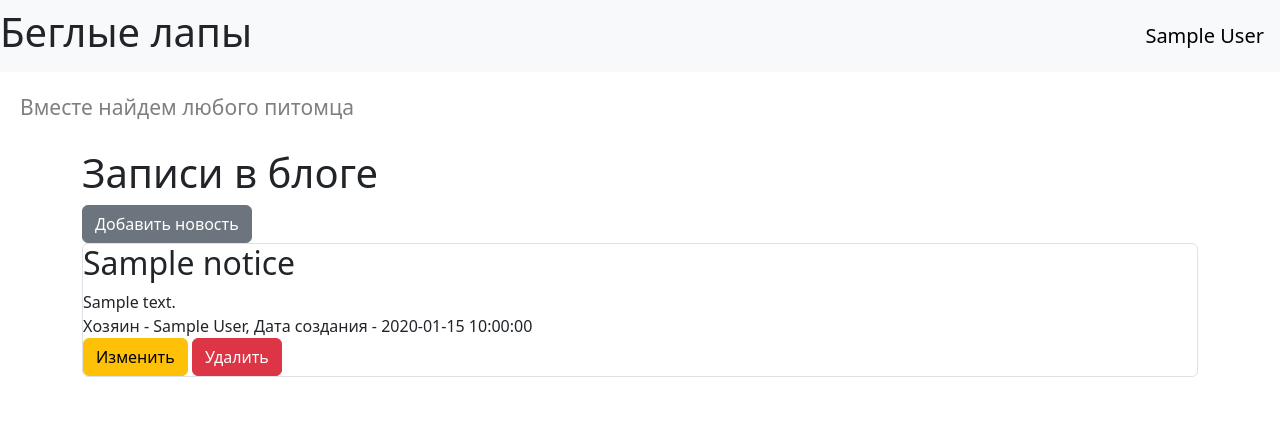
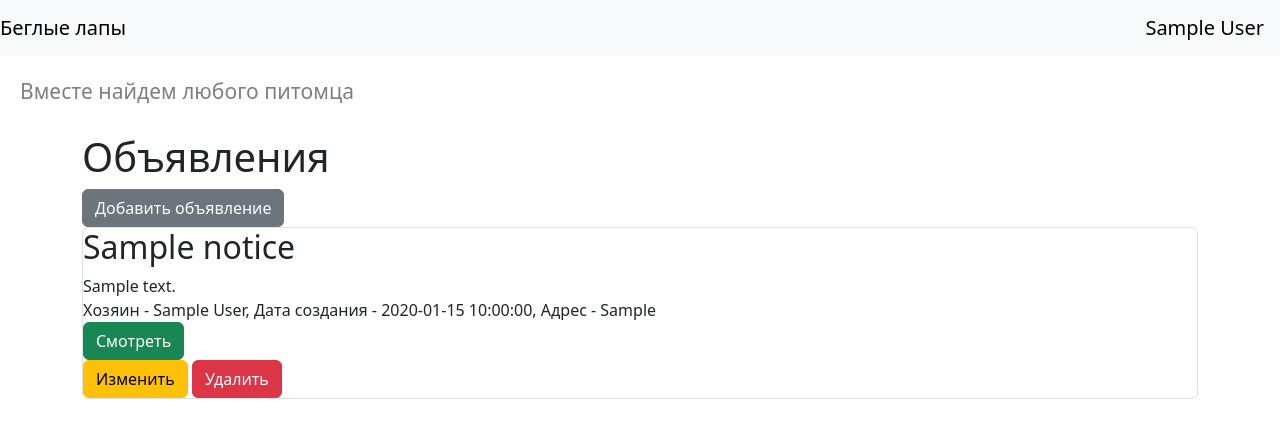
Before and after one commit to de-Nis1603/web_project, a Flask app: page / in a window 1280 px wide. Shown: the top 438 px of the page. Run offline with Flask 3, Linux system fonts and the light colour scheme; a user stored in the database is signed in; tables that the repository leaves empty hold one stand-in row (values such as "Sample post").

Commit message:
Каждое объявление можно смотреть отдельно, добавлено быстрое возвращение на главную страницу

```diff
--- a/forms/notices.py
+++ b/forms/notices.py
@@ -5,7 +5,7 @@ from wtforms.validators import DataRequired
 
 
 class NoticeForm(FlaskForm):
-    title = StringField('Заголовок', validators=[DataRequired()])
-    content = TextAreaField("Содержание")
+    title = StringField('Имя', validators=[DataRequired()])
+    content = TextAreaField("Описание")
     points = TextAreaField('Возможное место нахождения')
-    submit = SubmitField('Применить')
+    submit = SubmitField('Отправить')
--- a/main.py
+++ b/main.py
@@ -96,6 +96,14 @@ def add_news():
                            form=form)
 
 
+@app.route('/notice/watch/<int:id>')
+def watch_notice(id):
+    db_sess = db_session.create_session()
+    needed_notice = db_sess.query(Notices).filter(Notices.id == id).first()
+    return render_template('watch.html', name=needed_notice.title, description=needed_notice.content,
+                           owner = needed_notice.user.name)
+
+
 @app.route('/notice/<int:id>', methods=['GET', 'POST'])
 @login_required
 def edit_news(id):
--- a/templates/base.html
+++ b/templates/base.html
@@ -7,7 +7,7 @@
     </head>
     <body>
         <nav class="navbar navbar-light bg-light">
-            <h1>Беглые лапы</h1>
+            <a class="navbar-brand" href="/">Беглые лапы</a>
             {% if current_user.is_authenticated %}
                 <a class="navbar-brand" href="/logout">{{ current_user.name }}</a>
             {% else %}
--- a/templates/index.html
+++ b/templates/index.html
@@ -1,9 +1,9 @@
 {% extends "base.html" %}
 
 {% block content %}
-<h1>Записи в блоге</h1>
+<h1>Объявления</h1>
 {% if current_user.is_authenticated %}
-    <a href="notice" class="btn btn-secondary">Добавить новость</a>
+    <a href="notice" class="btn btn-secondary">Добавить объявление</a>
 {% endif %}
 {% for item in news%}
 <div class="col-md6 border rounded">
@@ -12,7 +12,12 @@
         {{item.content}}
     </div>
     <div>
-        Хозяин - {{item.user.name}}, Дата создания - {{item.created_date}}
+        Хозяин - {{item.user.name}}, Дата создания - {{item.created_date}}, Адрес - {{item.points.split("/n")[0]}}
+    </div>
+    <div>
+        <a href="/notice/watch/{{ item.id }}" class="btn btn-success">
+            Смотреть
+        </a>
     </div>
     {% if current_user.is_authenticated and current_user == item.user %}
     <div>
```
Also changed, not shown: templates/watch.html (added, +15 -0 lines).
